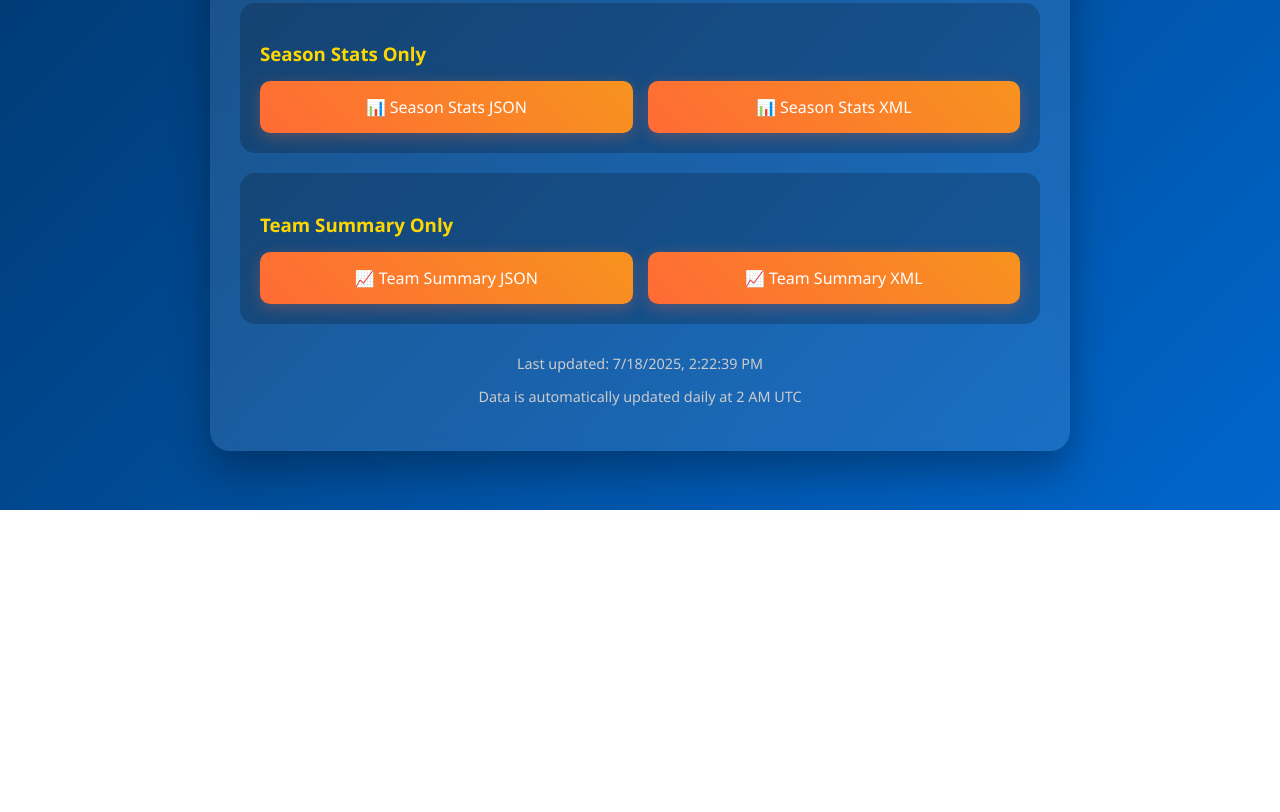
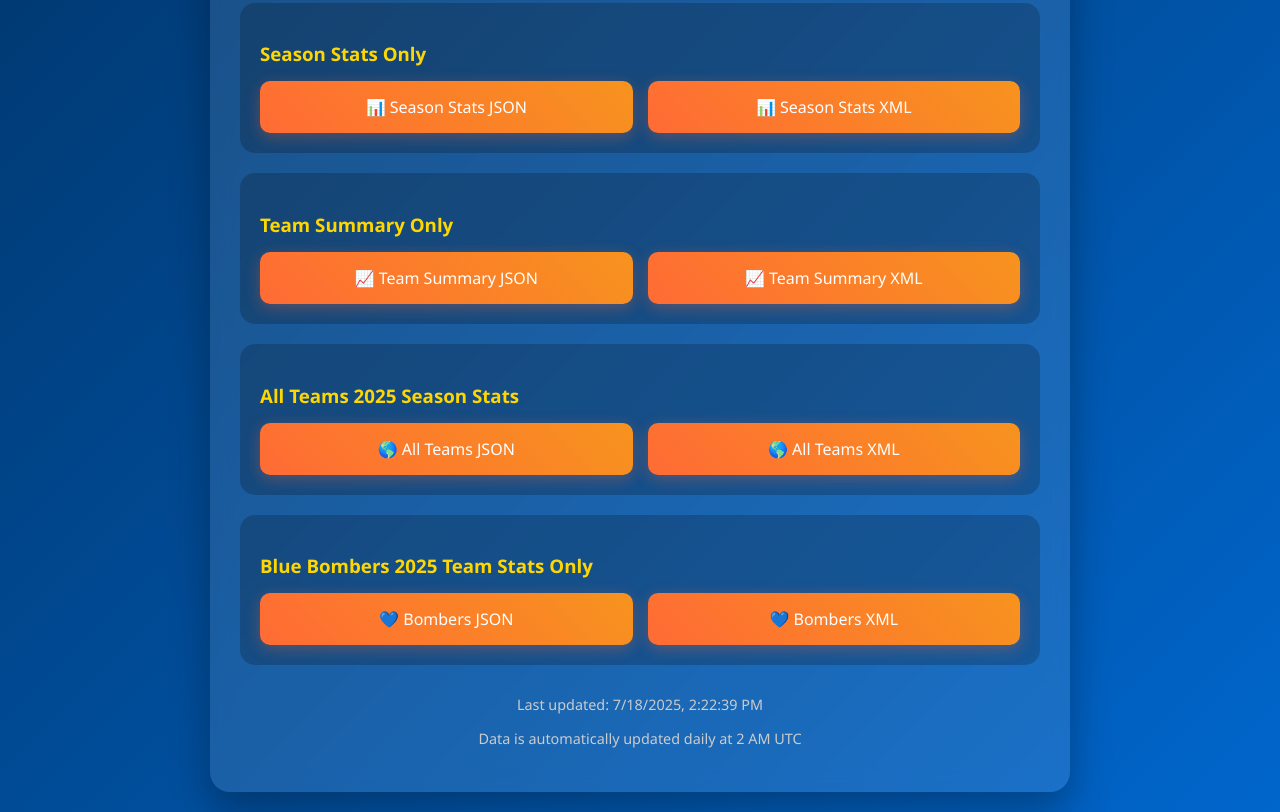
Before and after one commit to RossClarkCodes/PIMS-Stats-BB, a website: page public/index.html in a window 1280 px wide. Shown: the part 330-1142 px from the top of the page. Before the commit the page ends 840 px from the top, so only its background shows below. Drawn offline with Linux system fonts and the light colour scheme; no server answers.

Commit message:
Add all teams and Bombers-only stats download links to landing page and workflow

```diff
--- a/public/index.html
+++ b/public/index.html
@@ -101,6 +101,21 @@
             </div>
         </div>
 
+        <div class="file-section">
+            <h3>All Teams 2025 Season Stats</h3>
+            <div class="file-links">
+                <a href="all_teams_2025_stats.json" class="file-link">🌎 All Teams JSON</a>
+                <a href="all_teams_2025_stats.xml" class="file-link">🌎 All Teams XML</a>
+            </div>
+        </div>
+        <div class="file-section">
+            <h3>Blue Bombers 2025 Team Stats Only</h3>
+            <div class="file-links">
+                <a href="team_wpg_2025_stats.json" class="file-link">💙 Bombers JSON</a>
+                <a href="team_wpg_2025_stats.xml" class="file-link">💙 Bombers XML</a>
+            </div>
+        </div>
+
         <div class="last-updated">
             <p>Last updated: <span id="lastUpdated"></span></p>
             <p>Data is automatically updated daily at 2 AM UTC</p>
```
Also changed, not shown: .github/workflows/daily-stats.yml.
